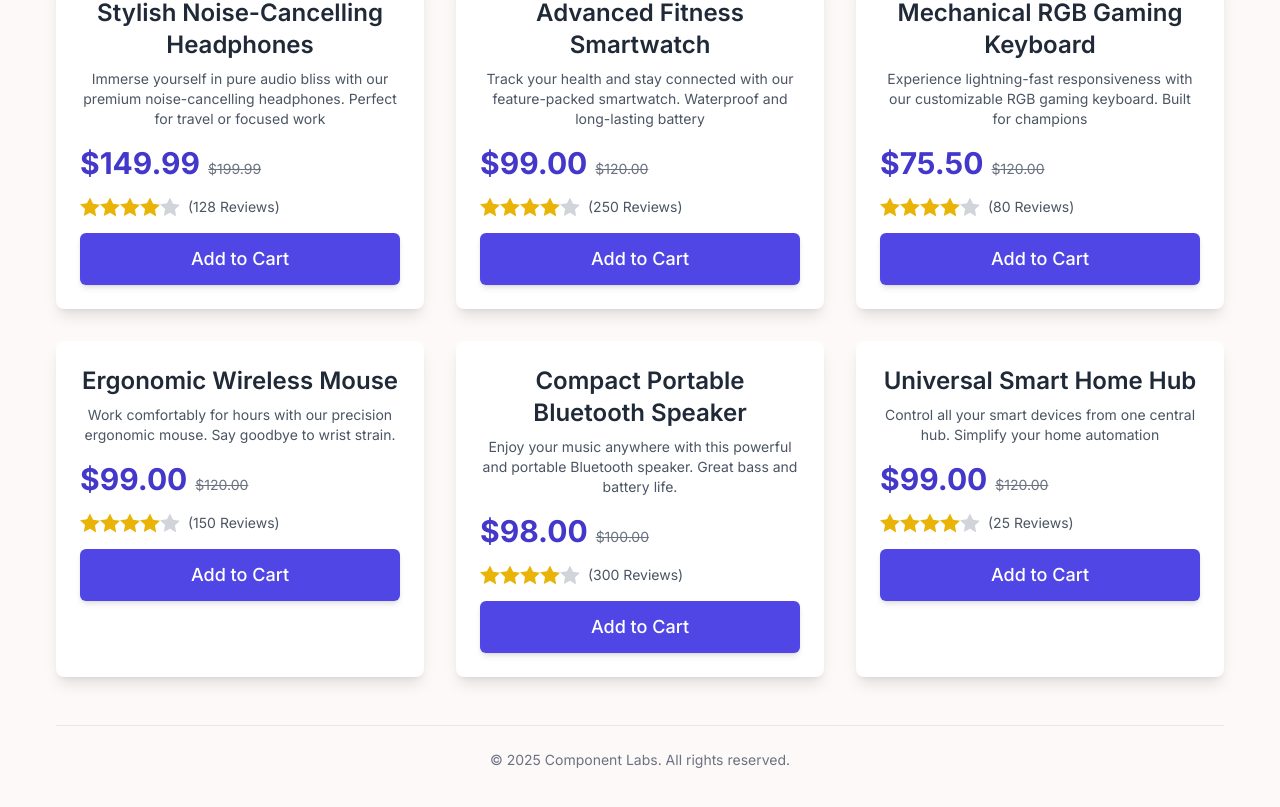
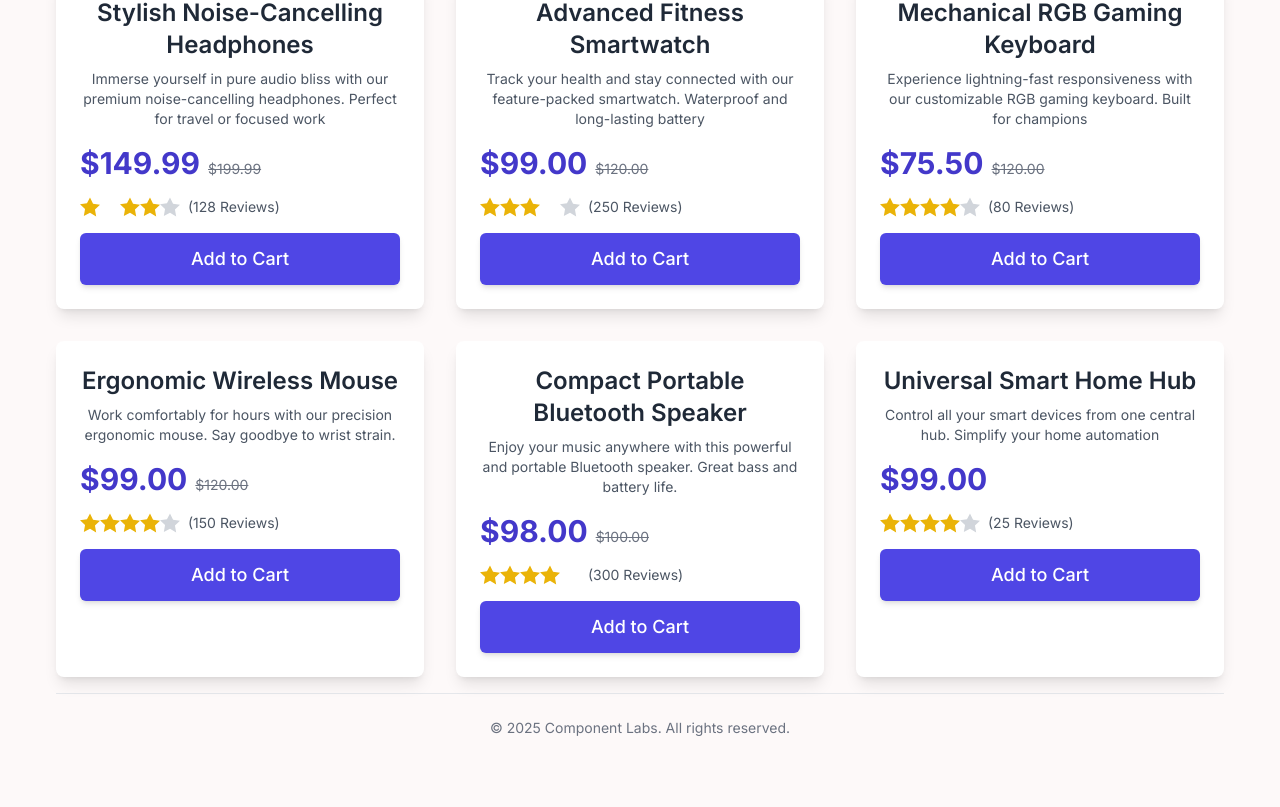
Before and after one commit to AishaSherin/my-react-app, a React (Vite) app: page / in a window 1280 px wide. Shown: the part 223-1030 px from the top of the page. Built offline with nearby package versions, Linux system fonts and the light colour scheme.

Commit message:
react app

```diff
--- a/src/main.jsx
+++ b/src/main.jsx
@@ -42,8 +42,8 @@ function Mainbox(props) {
   )
 }
 
-function Footer(){
-  return(
+function Footer() {
+  return (
     <>
       <footer className="text-center mt-12 py-6 border-t border-gray-200 text-gray-500 text-sm">
         <p>&copy; 2025 Component Labs. All rights reserved.</p>
@@ -52,9 +52,14 @@ function Footer(){
   )
 }
 
-const header = React.createElement('header', { className: 'text-center mb-12' }, React.createElement(HelloHeading));
+const header = (
+  <header className="text-center mb-12">
+    <HelloHeading />
+  </header>
+);
 
-const div = React.createElement('div', { className: "grid grid-cols-1 md:grid-cols-2 lg:grid-cols-3 gap-8 max-w-7xl mx-auto" }, React.createElement(Mainbox, {
+const Boxes = [
+  {
     heading: 'Stylish Noise-Cancelling Headphones',
     paragraph: 'Immerse yourself in pure audio bliss with our premium noise-cancelling headphones. Perfect for travel or focused work',
     disAmount: "$149.99",
@@ -62,13 +67,12 @@ const div = React.createElement('div', { className: "grid grid-cols-1 md:grid-co
     reveiw: '(128 Reviews)',
     cart: 'Add to Cart',
     svg1: 'M12 .587l3.668 7.568 8.332 1.151-6.064 5.828 1.48 8.279L12 18.896l-7.416 3.882 1.48-8.279-6.064-5.828 8.332-1.151z',
-  svg2: 'M12 .587l3.668 7.568 8.332 1.151-6.064 5.828 1.48 8.279L12 18.896l-7.416 3.882 1.48-8.279-6.064-5.828 8.332-1.151z',
     svg3: 'M12 .587l3.668 7.568 8.332 1.151-6.064 5.828 1.48 8.279L12 18.896l-7.416 3.882 1.48-8.279-6.064-5.828 8.332-1.151z',
     svg4: 'M12 .587l3.668 7.568 8.332 1.151-6.064 5.828 1.48 8.279L12 18.896l-7.416 3.882 1.48-8.279-6.064-5.828 8.332-1.151z',
     svg5: 'M12 .587l3.668 7.568 8.332 1.151-6.064 5.828 1.48 8.279L12 18.896l-7.416 3.882 1.48-8.279-6.064-5.828 8.332-1.151z',
-}),
+  },
 
-  React.createElement(Mainbox, {
+  {
     heading: 'Advanced Fitness Smartwatch',
     paragraph: 'Track your health and stay connected with our feature-packed smartwatch. Waterproof and long-lasting battery',
     disAmount: "$99.00",
@@ -78,12 +82,9 @@ const div = React.createElement('div', { className: "grid grid-cols-1 md:grid-co
     svg1: 'M12 .587l3.668 7.568 8.332 1.151-6.064 5.828 1.48 8.279L12 18.896l-7.416 3.882 1.48-8.279-6.064-5.828 8.332-1.151z',
     svg2: 'M12 .587l3.668 7.568 8.332 1.151-6.064 5.828 1.48 8.279L12 18.896l-7.416 3.882 1.48-8.279-6.064-5.828 8.332-1.151z',
     svg3: 'M12 .587l3.668 7.568 8.332 1.151-6.064 5.828 1.48 8.279L12 18.896l-7.416 3.882 1.48-8.279-6.064-5.828 8.332-1.151z',
-    svg4: 'M12 .587l3.668 7.568 8.332 1.151-6.064 5.828 1.48 8.279L12 18.896l-7.416 3.882 1.48-8.279-6.064-5.828 8.332-1.151z',
     svg5: 'M12 .587l3.668 7.568 8.332 1.151-6.064 5.828 1.48 8.279L12 18.896l-7.416 3.882 1.48-8.279-6.064-5.828 8.332-1.151z',
-
-  }),
-
-  React.createElement(Mainbox, {
+  },
+  {
     heading: 'Mechanical RGB Gaming Keyboard',
     paragraph: 'Experience lightning-fast responsiveness with our customizable RGB gaming keyboard. Built for champions',
     disAmount: '$75.50',
@@ -96,9 +97,9 @@ const div = React.createElement('div', { className: "grid grid-cols-1 md:grid-co
     svg4: 'M12 .587l3.668 7.568 8.332 1.151-6.064 5.828 1.48 8.279L12 18.896l-7.416 3.882 1.48-8.279-6.064-5.828 8.332-1.151z',
     svg5: 'M12 .587l3.668 7.568 8.332 1.151-6.064 5.828 1.48 8.279L12 18.896l-7.416 3.882 1.48-8.279-6.064-5.828 8.332-1.151z',
 
-  }),
+  },
 
-  React.createElement(Mainbox, {
+  {
     heading: 'Ergonomic Wireless Mouse',
     paragraph: 'Work comfortably for hours with our precision ergonomic mouse. Say goodbye to wrist strain.',
     disAmount: "$99.00",
@@ -110,10 +111,10 @@ const div = React.createElement('div', { className: "grid grid-cols-1 md:grid-co
     svg3: 'M12 .587l3.668 7.568 8.332 1.151-6.064 5.828 1.48 8.279L12 18.896l-7.416 3.882 1.48-8.279-6.064-5.828 8.332-1.151z',
     svg4: 'M12 .587l3.668 7.568 8.332 1.151-6.064 5.828 1.48 8.279L12 18.896l-7.416 3.882 1.48-8.279-6.064-5.828 8.332-1.151z',
     svg5: 'M12 .587l3.668 7.568 8.332 1.151-6.064 5.828 1.48 8.279L12 18.896l-7.416 3.882 1.48-8.279-6.064-5.828 8.332-1.151z',
-  }),
+  },
 
 
-  React.createElement(Mainbox, {
+  {
     heading: 'Compact Portable Bluetooth Speaker',
     paragraph: 'Enjoy your music anywhere with this powerful and portable Bluetooth speaker. Great bass and battery life.',
     disAmount: "$98.00",
@@ -124,26 +125,46 @@ const div = React.createElement('div', { className: "grid grid-cols-1 md:grid-co
     svg2: 'M12 .587l3.668 7.568 8.332 1.151-6.064 5.828 1.48 8.279L12 18.896l-7.416 3.882 1.48-8.279-6.064-5.828 8.332-1.151z',
     svg3: 'M12 .587l3.668 7.568 8.332 1.151-6.064 5.828 1.48 8.279L12 18.896l-7.416 3.882 1.48-8.279-6.064-5.828 8.332-1.151z',
     svg4: 'M12 .587l3.668 7.568 8.332 1.151-6.064 5.828 1.48 8.279L12 18.896l-7.416 3.882 1.48-8.279-6.064-5.828 8.332-1.151z',
-    svg5: 'M12 .587l3.668 7.568 8.332 1.151-6.064 5.828 1.48 8.279L12 18.896l-7.416 3.882 1.48-8.279-6.064-5.828 8.332-1.151z',
-  }),
+  },
 
-
-  React.createElement(Mainbox, {
+  {
     heading: 'Universal Smart Home Hub',
     paragraph: 'Control all your smart devices from one central hub. Simplify your home automation',
     disAmount: "$99.00",
-    Amount: "$120.00",
+    Amouny: "$120.00",
     reveiw: '(25 Reviews)',
     cart: 'Add to Cart',
     svg1: 'M12 .587l3.668 7.568 8.332 1.151-6.064 5.828 1.48 8.279L12 18.896l-7.416 3.882 1.48-8.279-6.064-5.828 8.332-1.151z',
-    svg2: 'M12 .587l3.668 7.568 8.332 1.151-6.064 5.828 1.48 8.279L12 18.896l-7.416 3.882 1.48-8.279-6.064-5.828 8.332-1.151z',
+    svg2: 'M12 .587l3.668 7.568 8.332 1.151-6.064 5.828 1.48 8.279L12 18.896l-7.416 3.882 1.48-8.279-6.064-5.828 8.332-1.151',
     svg3: 'M12 .587l3.668 7.568 8.332 1.151-6.064 5.828 1.48 8.279L12 18.896l-7.416 3.882 1.48-8.279-6.064-5.828 8.332-1.151z',
     svg4: 'M12 .587l3.668 7.568 8.332 1.151-6.064 5.828 1.48 8.279L12 18.896l-7.416 3.882 1.48-8.279-6.064-5.828 8.332-1.151z',
     svg5: 'M12 .587l3.668 7.568 8.332 1.151-6.064 5.828 1.48 8.279L12 18.896l-7.416 3.882 1.48-8.279-6.064-5.828 8.332-1.151z',
-  }),
-)
- const footer = React.createElement('header',null,React.createElement(Footer));
+  }
+]
 
+const footer = <Footer />;
+
+
+const div = (
+  <div className="grid grid-cols-1 md:grid-cols-2 lg:grid-cols-3 gap-8 max-w-7xl mx-auto">
+    {Boxes.map((product) => (
+      <Mainbox
+
+        heading={product.heading}
+        paragraph={product.paragraph}
+        disAmount={product.disAmount}
+        Amount={product.Amount}
+        reveiw={product.reveiw}
+        cart={product.cart}
+        svg1={product.svg1}
+        svg2={product.svg2}
+        svg3={product.svg3}
+        svg4={product.svg4}
+        svg5={product.svg5}
+      />
+    ))}
+  </div>
+);
 
 const container = React.createElement(
   'div',
```
Lines whose indentation alone changed are shown as unchanged.
